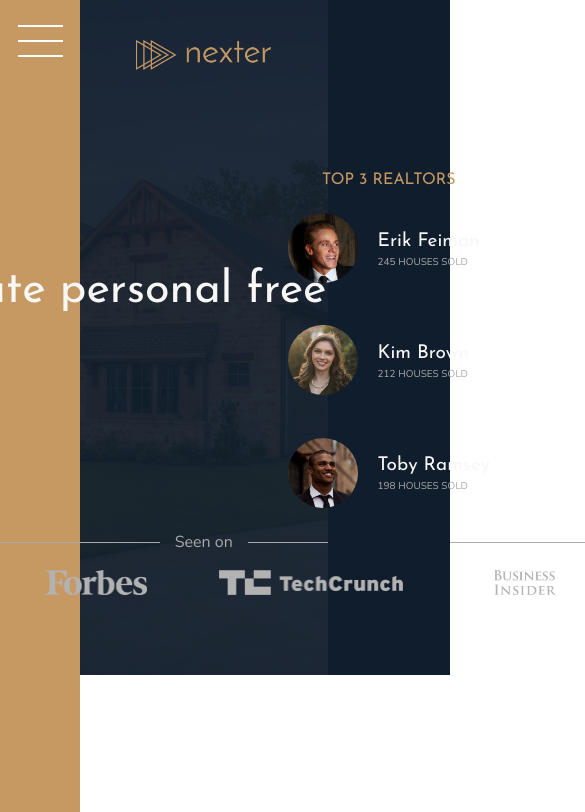
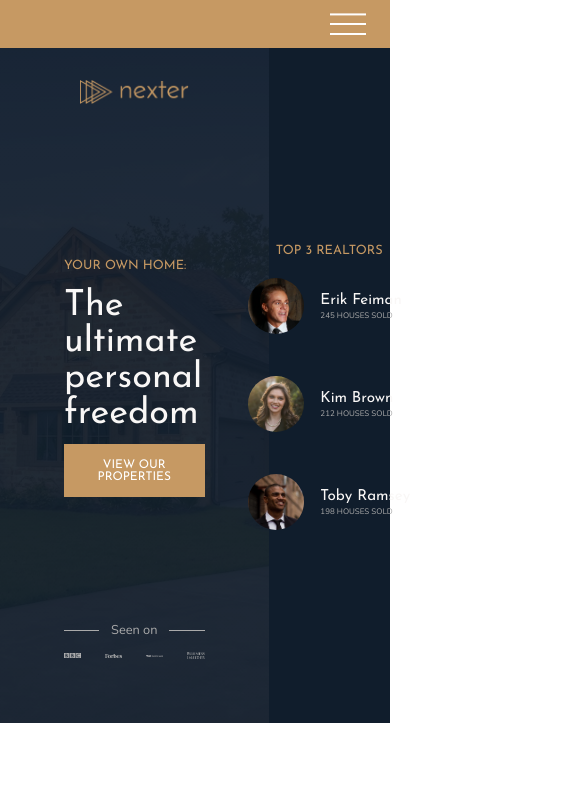
Before and after one commit to daikadai/HTMLCSS-Grid, a website: page index.html in a window 390 px wide. Shown: the top 812 px of the page, 585 px wide, since content can reach past the window. Drawn offline with nearby package versions, Linux system fonts and the light colour scheme.

Commit message:
16. Writting Media Queries Part-1

```diff
--- a/css/styles.css
+++ b/css/styles.css
@@ -8,6 +8,9 @@
 html {
   box-sizing: border-box;
   font-size: 62.5%; }
+  @media only screen and (max-width: 75em) {
+    html {
+      font-size: 50%; } }
 
 body {
   font-family: "Nunito", sans-serif;
@@ -19,6 +22,10 @@ body {
   display: grid;
   grid-template-rows: 80vh min-content 40vw repeat(3, min-content);
   grid-template-columns: [sidebar-start] 8rem [sidebar-end full-start] minmax(6rem, 1fr) [center-start] repeat(8, [col-start] minmax(min-content, 14rem) [col-end]) [center-end] minmax(6rem, 1fr) [full-end]; }
+  @media only screen and (max-width: 62.5em) {
+    .container {
+      grid-template-rows: 6rem 80vh min-content 40vw repeat(3, min-content);
+      grid-template-columns: [full-start] minmax(6rem, 1fr) [center-start] repeat(8, [col-start] minmax(min-content, 14rem) [col-end]) [center-end] minmax(6rem, 1fr) [full-end]; } }
 
 .heading-1, .heading-2, .heading-3, .heading-4 {
   font-family: "Josefin Sans", sans-serif;
@@ -82,6 +89,12 @@ body {
   grid-row: 1 / -1;
   display: flex;
   justify-content: center; }
+  @media only screen and (max-width: 62.5em) {
+    .sidebar {
+      grid-column: 1 / -1;
+      grid-row: 1 / 2;
+      justify-content: flex-end;
+      align-items: center; } }
 
 .nav-btn {
   border-radius: 0;
@@ -100,6 +113,14 @@ body {
     transform: translateY(-1.5rem); }
   .nav-btn::after {
     transform: translateY(1.3rem); }
+  @media only screen and (max-width: 62.5em) {
+    .nav-btn {
+      margin-top: 0;
+      margin-right: 3rem; }
+      .nav-btn::before {
+        transform: translateY(-1.2rem); }
+      .nav-btn::after {
+        transform: translateY(1rem); } }
 
 .header {
   background-color: #54483A;
@@ -110,8 +131,8 @@ body {
   padding: 8rem;
   padding-top: 4rem;
   display: grid;
-  grid-template-rows: 1fr min-content 6rem 1fr;
-  grid-template-columns: max-content;
+  grid-template-rows: 1fr min-content minmax(6rem, min-content) 1fr;
+  grid-template-columns: minmax(min-content, max-content);
   row-gap: 1.5rem;
   justify-content: center; }
   .header__logo {
@@ -136,9 +157,11 @@ body {
     display: grid;
     grid-template-columns: repeat(4, 1fr);
     column-gap: 3rem;
-    justify-items: center; }
+    justify-items: center;
+    align-items: center; }
     .header__seenon-logos img {
-      height: 2.5rem;
+      max-height: 2.5rem;
+      max-width: 100%;
       filter: brightness(70%); }
 
 .realtors {
--- a/sass/_base.scss
+++ b/sass/_base.scss
@@ -14,6 +14,10 @@ $color-grey-dark-2: #6D5D4B;
 $font-primary: 'Nunito', sans-serif;
 $font-display: 'Josefin Sans', sans-serif;
 
+//RESPONSIVE BREAKPOINT
+$bp-largest: 75em; //1200px
+$bp-large: 62.5em; //1000px
+
 *,
 *::before,
 *::after {
@@ -25,6 +29,10 @@ $font-display: 'Josefin Sans', sans-serif;
 html {
   box-sizing: border-box;
   font-size: 62.5%;
+
+  @media only screen and (max-width: $bp-largest) {
+    font-size: 50%;
+  }
 }
 
 body {
@@ -39,4 +47,8 @@ body {
   grid-template-rows: 80vh min-content 40vw repeat(3,min-content);
   grid-template-columns: [sidebar-start]8rem [sidebar-end full-start] minmax(6rem,1fr) [center-start] repeat(8,[col-start] minmax(min-content, 14rem)[col-end]) [center-end] minmax(6rem,1fr) [full-end];
 
+  @media only screen and (max-width: $bp-large) {
+    grid-template-rows: 6rem 80vh min-content 40vw repeat(3,min-content);
+    grid-template-columns: [full-start] minmax(6rem,1fr) [center-start] repeat(8,[col-start] minmax(min-content, 14rem)[col-end]) [center-end] minmax(6rem,1fr) [full-end];
+  }
 }
--- a/sass/_header.scss
+++ b/sass/_header.scss
@@ -7,8 +7,8 @@
   padding: 8rem;
   padding-top: 4rem;
   display: grid;
-  grid-template-rows: 1fr min-content 6rem 1fr;
-  grid-template-columns: max-content;
+  grid-template-rows: 1fr min-content minmax(6rem, min-content) 1fr;
+  grid-template-columns: minmax(min-content,max-content);
   row-gap: 1.5rem ;
   justify-content: center;
   &__logo {
@@ -41,8 +41,10 @@
     grid-template-columns: repeat(4,1fr);
     column-gap: 3rem;
     justify-items: center;
+    align-items: center;
     img {
-      height: 2.5rem;
+      max-height: 2.5rem;
+      max-width: 100%;
       filter: brightness(70%);
     }
   }
```
Also changed, not shown: sass/_sidebar.scss (+17 -0 lines).
